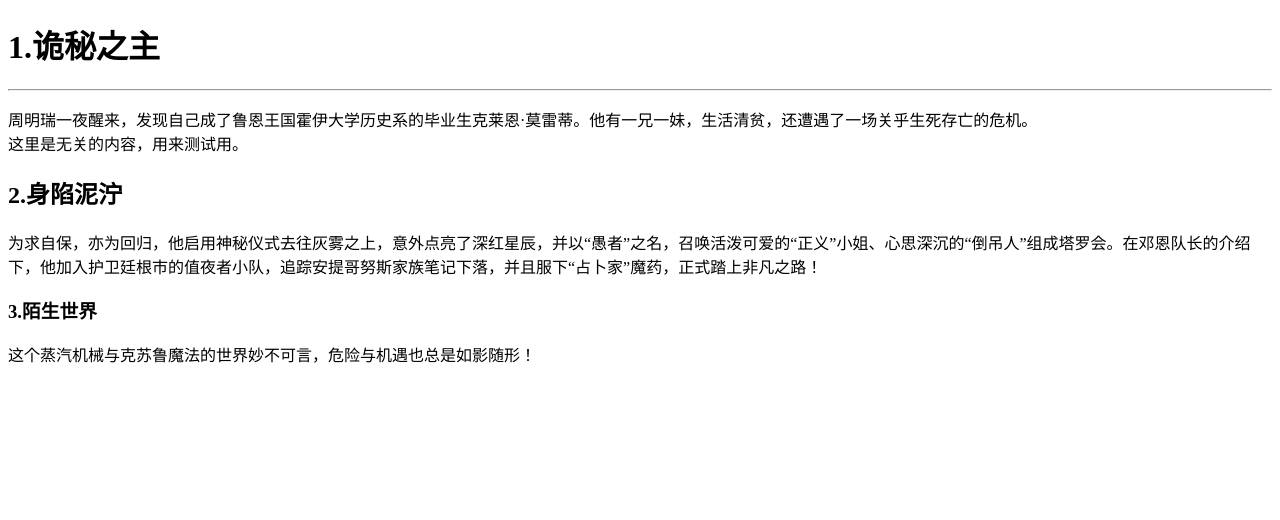
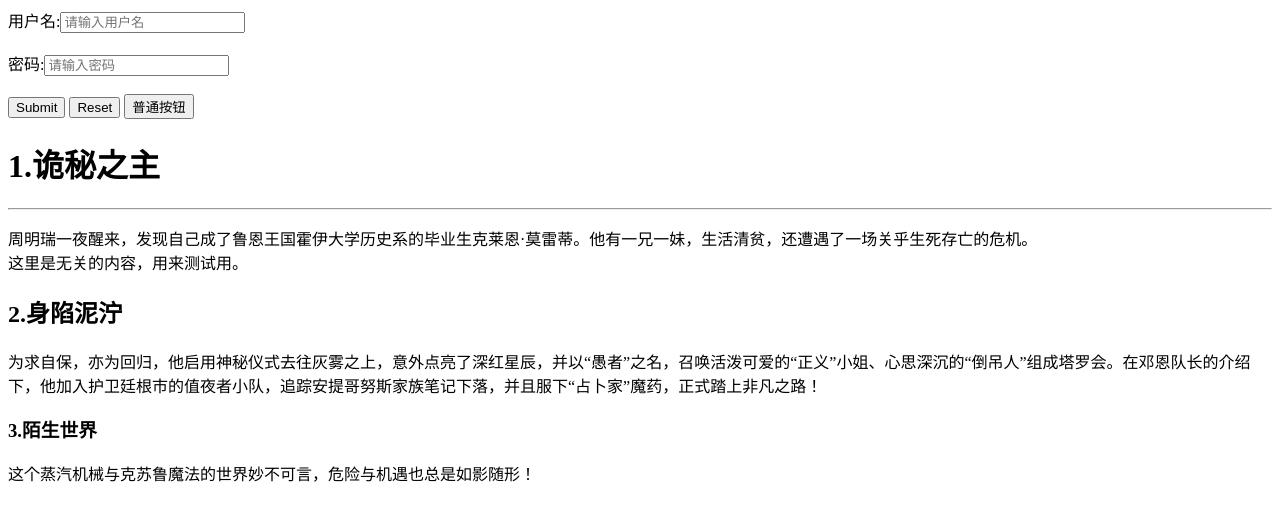
Before and after one commit to lscawahcf/lscawahcf.github.io, a plain HTML site: page index.html in a window 1280 px wide. Drawn offline with Linux system fonts and the light colour scheme.

Commit message:
Update index.html

```diff
--- a/index.html
+++ b/index.html
@@ -7,6 +7,15 @@
     <title>Document</title>
 </head>
 <body>
+    <!-- from为表单域，必须在表单域里面，各标签才能相互作用 -->
+    <form action="">
+    用户名:<input type="text" placeholder="请输入用户名"><br><br>
+    密码:<input type="password" placeholder="请输入密码"><br><br>
+    <!-- submit为提交按钮，reset为重置按钮，button为普通按钮，目前无用处，可在js中赋予功能！ -->
+    <input type="submit">
+    <input type="reset">
+    <input type="button" value="普通按钮">
+    </form>
     <h1>1.诡秘之主</h1>
     <hr>
     <p>  周明瑞一夜醒来，发现自己成了鲁恩王国霍伊大学历史系的毕业生克莱恩·莫雷蒂。他有一兄一妹，生活清贫，还遭遇了一场关乎生死存亡的危机。<br> 这里是无关的内容，用来测试用。</p>
```
